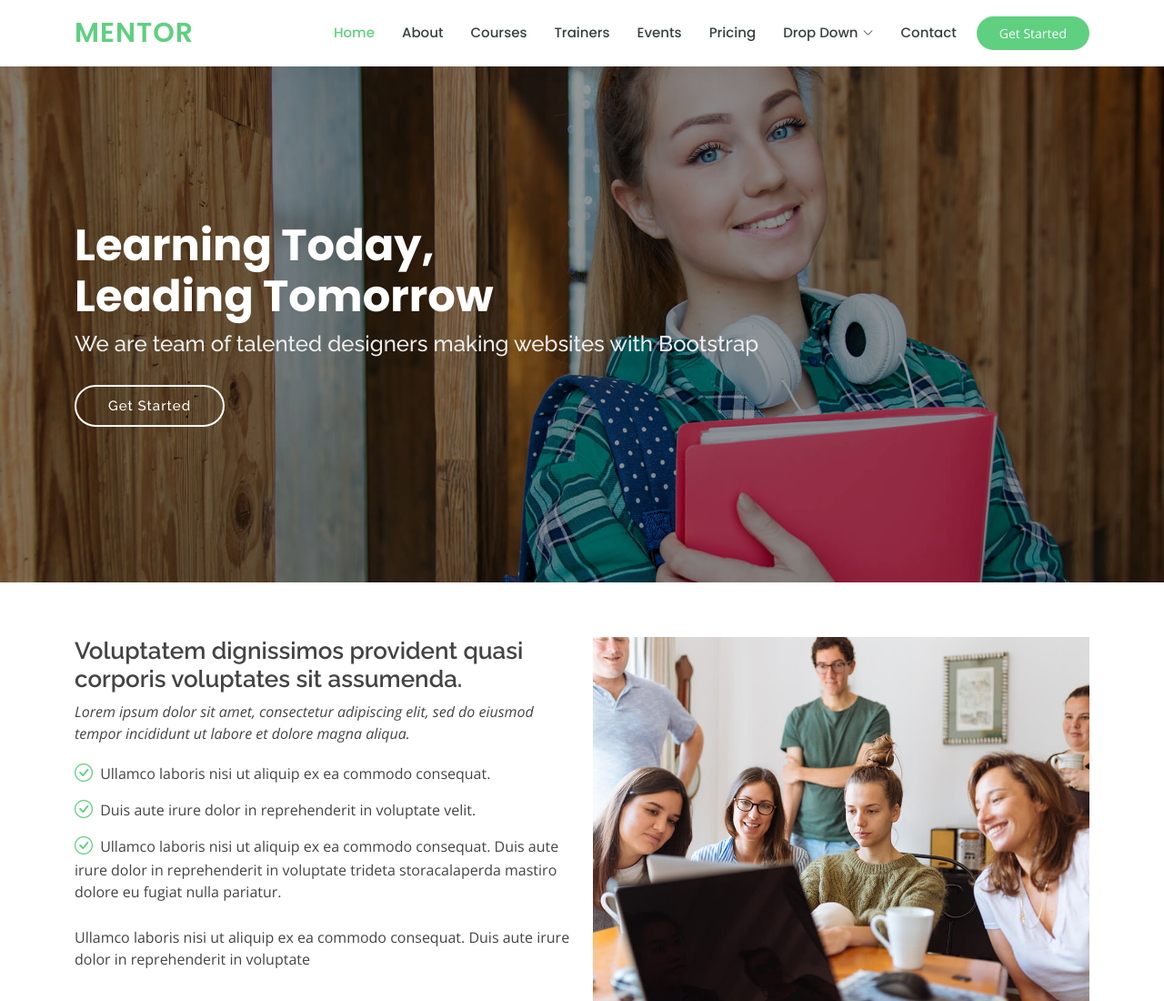
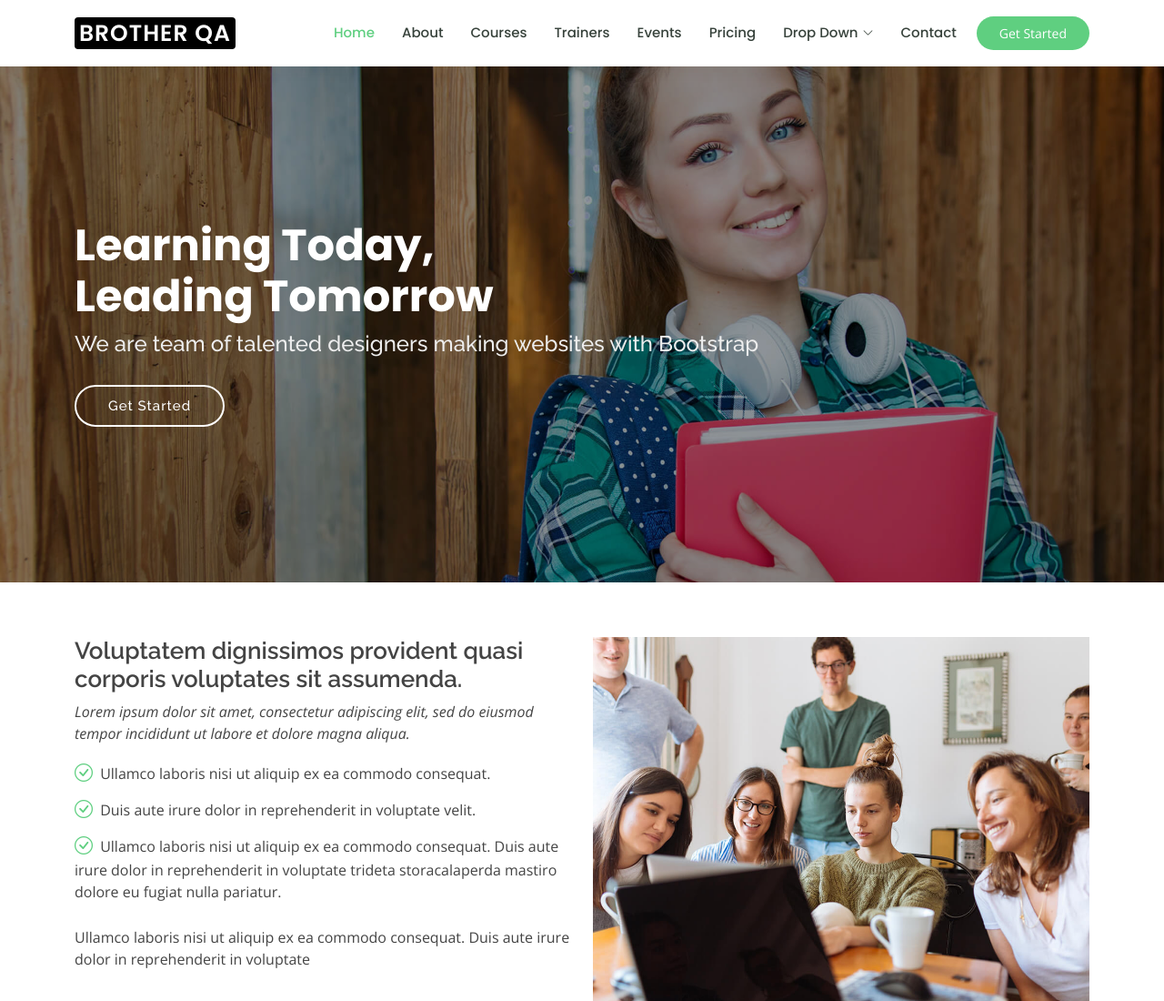
Before and after one commit to BROTOTYPEQA/BrototypeQA, a plain HTML site: page index.html in a window 1280 px wide. Shown: the top 1100 px of the page at 91% size. Drawn offline with nearby package versions, Linux system fonts and the light colour scheme.

Commit message:
logo changed

```diff
--- a/assets/css/style.css
+++ b/assets/css/style.css
@@ -125,18 +125,20 @@ h6 {
 }
 
 #header .logo {
-  font-size: 30px;
+  font-size: 25px;
   margin: 0;
-  padding: 0;
   line-height: 1;
   font-weight: 600;
+  padding: 5px;
   letter-spacing: 1px;
   text-transform: uppercase;
+  background-color: black;
+  border-radius: 4px;
   font-family: "Poppins", sans-serif;
 }
 
 #header .logo a {
-  color: #5fcf80;
+  color: #ffffff;
 }
 
 #header .logo img {
--- a/index.html
+++ b/index.html
@@ -24,17 +24,7 @@
   <link href="assets/vendor/boxicons/css/boxicons.min.css" rel="stylesheet">
   <link href="assets/vendor/remixicon/remixicon.css" rel="stylesheet">
   <link href="assets/vendor/swiper/swiper-bundle.min.css" rel="stylesheet">
-
-  <!-- Template Main CSS File -->
   <link href="assets/css/style.css" rel="stylesheet">
-
-  <!-- =======================================================
-  * Template Name: Mentor
-  * Updated: Jan 29 2024 with Bootstrap v5.3.2
-  * Template URL: https://bootstrapmade.com/mentor-free-education-bootstrap-theme/
-  * Author: BootstrapMade.com
-  * License: https://bootstrapmade.com/license/
-  ======================================================== -->
 </head>
 
 <body>
@@ -43,7 +33,7 @@
   <header id="header" class="fixed-top">
     <div class="container d-flex align-items-center">
 
-      <h1 class="logo me-auto"><a href="index.html">Mentor</a></h1>
+      <h1 class="logo me-auto"><a href="index.html">BROTHER QA</a></h1>
       <!-- Uncomment below if you prefer to use an image logo -->
       <!-- <a href="index.html" class="logo me-auto"><img src="assets/img/logo.png" alt="" class="img-fluid"></a>-->
 
```
Also changed, not shown: about.html (+1 -1 lines), contact.html (+1 -1 lines), course-details.html (+1 -1 lines), courses.html (+1 -1 lines), events.html (+1 -1 lines), pricing.html (+1 -1 lines), trainers.html (+1 -1 lines).
